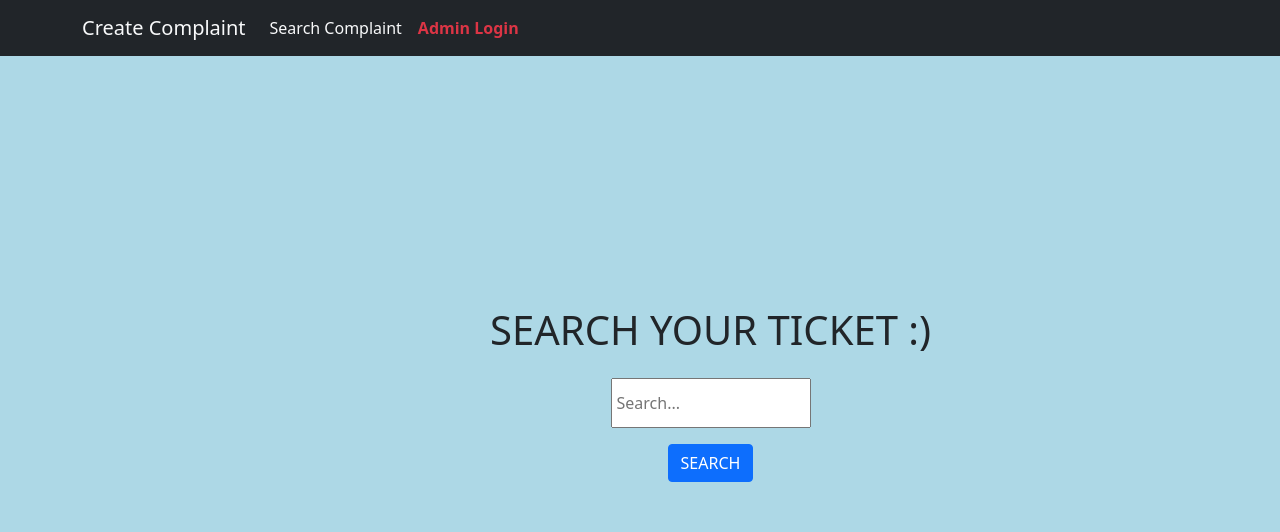
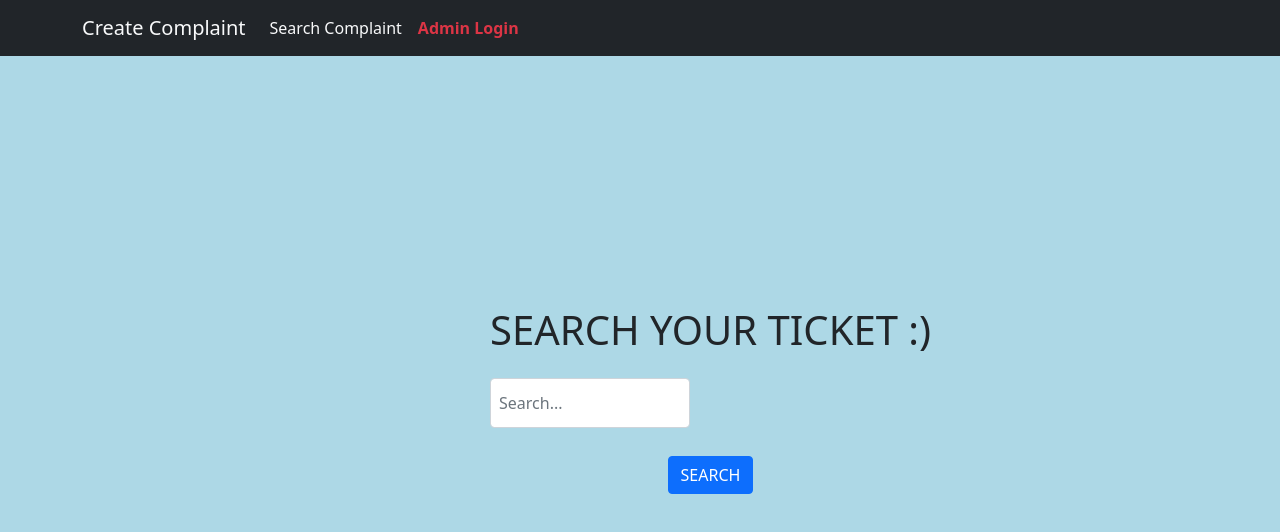
Before and after one commit to onursimsekkk/onursimsekkk-gradutaion_project_Innovance-Patika.dev, a React (Create React App) app: page /search-complaint in a window 1280 px wide. Shown: the top 532 px of the page. Built offline with nearby package versions, Linux system fonts and the light colour scheme.

Commit message:
Edit margin & padding

```diff
--- a/src/components/Input/index.jsx
+++ b/src/components/Input/index.jsx
@@ -2,8 +2,8 @@ import { forwardRef } from "react";
 
 export const Input = forwardRef((props, ref) => {
   return (
-    <div className={props.className ? props.className : "mb-3"}>
-      <input ref={ref} {...props} className="p-1" type={props.type} />
+    <div className={props.className ? props.className : "mb-1"}>
+      <input ref={ref} {...props} className="form-control p-2" type={props.type} />
       <br />
       {props.error && <p className="text-danger">{props.error.message}</p>}
     </div>
```
